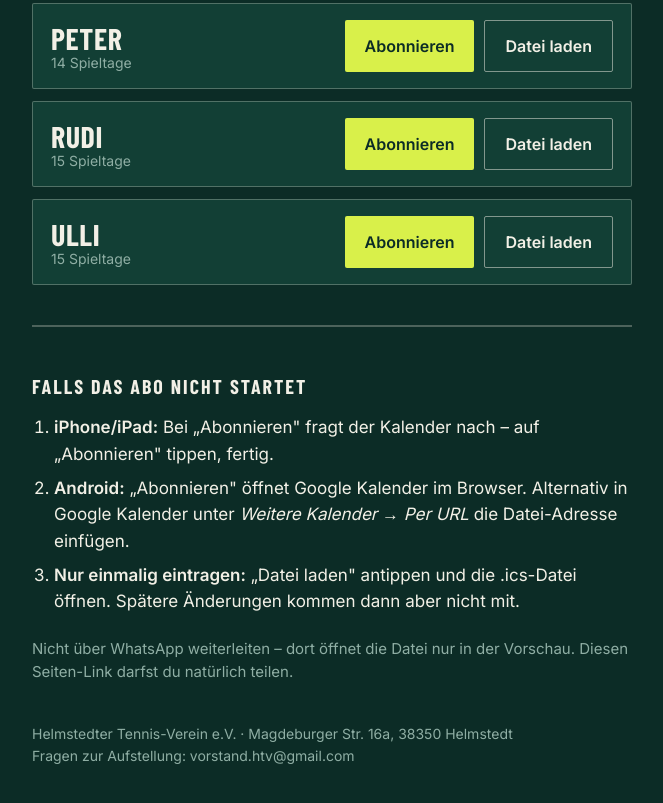
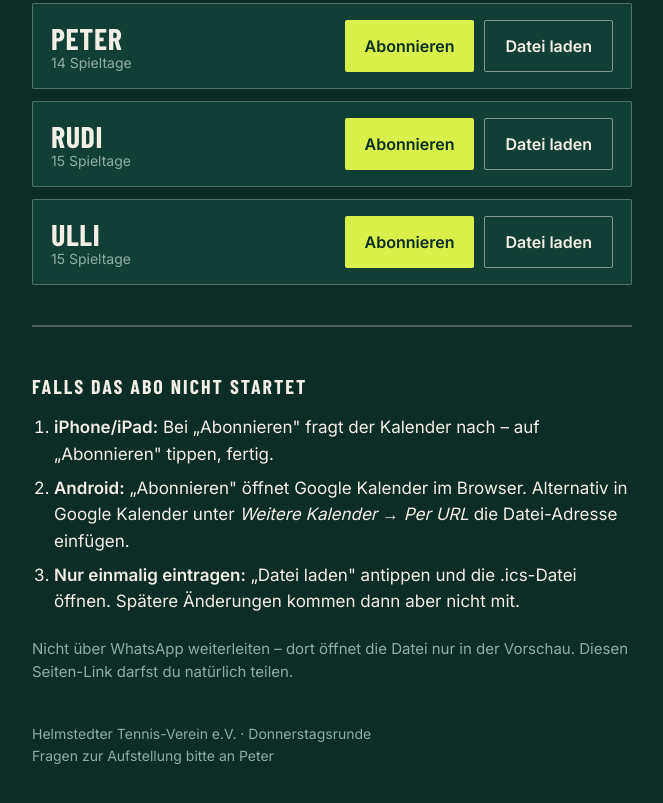
Before and after one commit to pschinnerl/winterabo, a plain HTML site: page index.html in a window 1280 px wide. Shown: the part 917-1720 px from the top of the page, without its empty margins (308-971 px from the left). Drawn offline with nearby package versions, Linux system fonts and the light colour scheme.

Commit message:
Add files via upload

```diff
--- a/index.html
+++ b/index.html
@@ -107,7 +107,7 @@
     <p class="note">Nicht über WhatsApp weiterleiten – dort öffnet die Datei nur in der Vorschau. Diesen Seiten-Link darfst du natürlich teilen.</p>
   </div>
 
-  <footer>Helmstedter Tennis-Verein e.V. · Magdeburger Str. 16a, 38350 Helmstedt<br>Fragen zur Aufstellung: vorstand.htv@gmail.com</footer>
+  <footer>Helmstedter Tennis-Verein e.V. · Donnerstagsrunde<br>Fragen zur Aufstellung bitte an Peter</footer>
 </div>
 
 <script>
```
Also changed, not shown: 9 other files.
